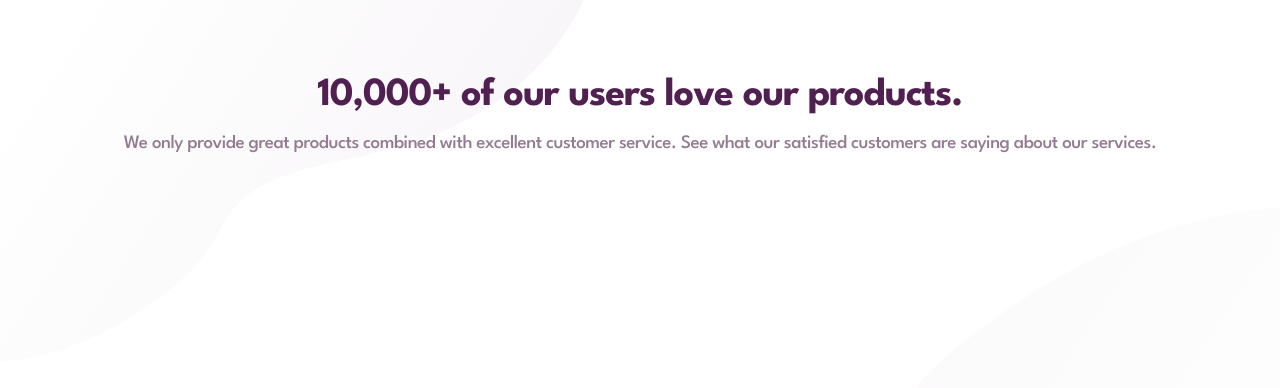
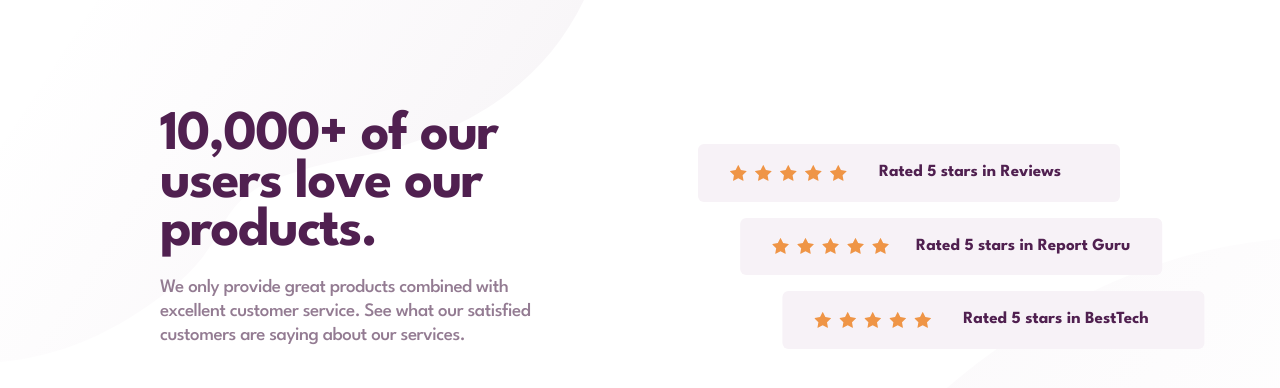
Before and after one commit to gumrahsindar/social-proof-section, a React (Vite) app: page / in a window 1280 px wide. Shown: the top 388 px of the page. Built offline with nearby package versions, Linux system fonts and the light colour scheme.

Commit message:
add rating section

```diff
--- a/src/App.jsx
+++ b/src/App.jsx
@@ -1,15 +1,16 @@
 import './App.css'
+import starIcon from '../public/images/icon-star.svg'
 
 function App() {
   return (
-    <div className='container mx-auto mb-24 mt-20'>
+    <div className='container mx-auto mb-24 mt-20 max-w-7xl md:mt-28'>
       <section
         id='header'
-        className='mx-6 flex flex-col items-center justify-center text-center md:flex-row'
+        className='mx-6 flex flex-col items-center justify-center gap-10 text-center md:mx-40 md:flex-row md:items-start md:gap-32 md:text-left'
       >
         {/* Introducing */}
-        <div className='mb-10'>
-          <h1 className='mb-5 text-[40px] font-bold leading-8 tracking-tight text-veryDarkMagneta'>
+        <div className=''>
+          <h1 className='mb-5 text-[40px] font-bold leading-8 tracking-tight text-veryDarkMagneta md:text-[56px] md:leading-[48px]'>
             10,000+ of our users love our products.
           </h1>
           <p className='text-[19px] font-medium leading-6 tracking-tight text-darkGrayishMagneta'>
@@ -19,10 +20,44 @@ function App() {
           </p>
         </div>
         {/* Rates */}
-        <div className=''>
-          {/* Rate-1 */}
-          <div></div>
-        </div>
+        <ul className=' mb-12 mt-8 w-full flex-col'>
+          <li className='mb-4 flex w-full flex-col items-center space-y-4 rounded-md bg-lightGrayishMagneta px-16 py-4  md:flex-row md:gap-x-8 md:space-y-0 md:px-8'>
+            <div className='flex gap-3 md:gap-2'>
+              <img src={starIcon} alt='star icon' />
+              <img src={starIcon} alt='star icon' />
+              <img src={starIcon} alt='star icon' />
+              <img src={starIcon} alt='star icon' />
+              <img src={starIcon} alt='star icon' />
+            </div>
+            <p className='whitespace-nowrap text-[17px] font-bold text-veryDarkMagneta'>
+              Rated 5 stars in Reviews
+            </p>
+          </li>
+          <li className='mb-4 flex w-full flex-col items-center  space-y-4 rounded-md bg-lightGrayishMagneta px-16 py-4  md:translate-x-[10%] md:flex-row md:space-x-28 md:space-y-0 md:px-8'>
+            <div className='flex gap-3 md:gap-2'>
+              <img src={starIcon} alt='star icon' />
+              <img src={starIcon} alt='star icon' />
+              <img src={starIcon} alt='star icon' />
+              <img src={starIcon} alt='star icon' />
+              <img src={starIcon} alt='star icon' />
+            </div>
+            <p className='whitespace-nowrap text-[17px] font-bold text-veryDarkMagneta'>
+              Rated 5 stars in Report Guru
+            </p>
+          </li>
+          <li className='mb-4 flex w-full flex-col items-center space-y-4 rounded-md bg-lightGrayishMagneta px-16 py-4  md:translate-x-[20%] md:flex-row md:gap-x-8 md:space-y-0 md:px-8'>
+            <div className='flex gap-3 md:gap-2'>
+              <img src={starIcon} alt='star icon' />
+              <img src={starIcon} alt='star icon' />
+              <img src={starIcon} alt='star icon' />
+              <img src={starIcon} alt='star icon' />
+              <img src={starIcon} alt='star icon' />
+            </div>
+            <p className='whitespace-nowrap text-[17px] font-bold text-veryDarkMagneta'>
+              Rated 5 stars in BestTech
+            </p>
+          </li>
+        </ul>
       </section>
       <section id='card'></section>
     </div>
```
